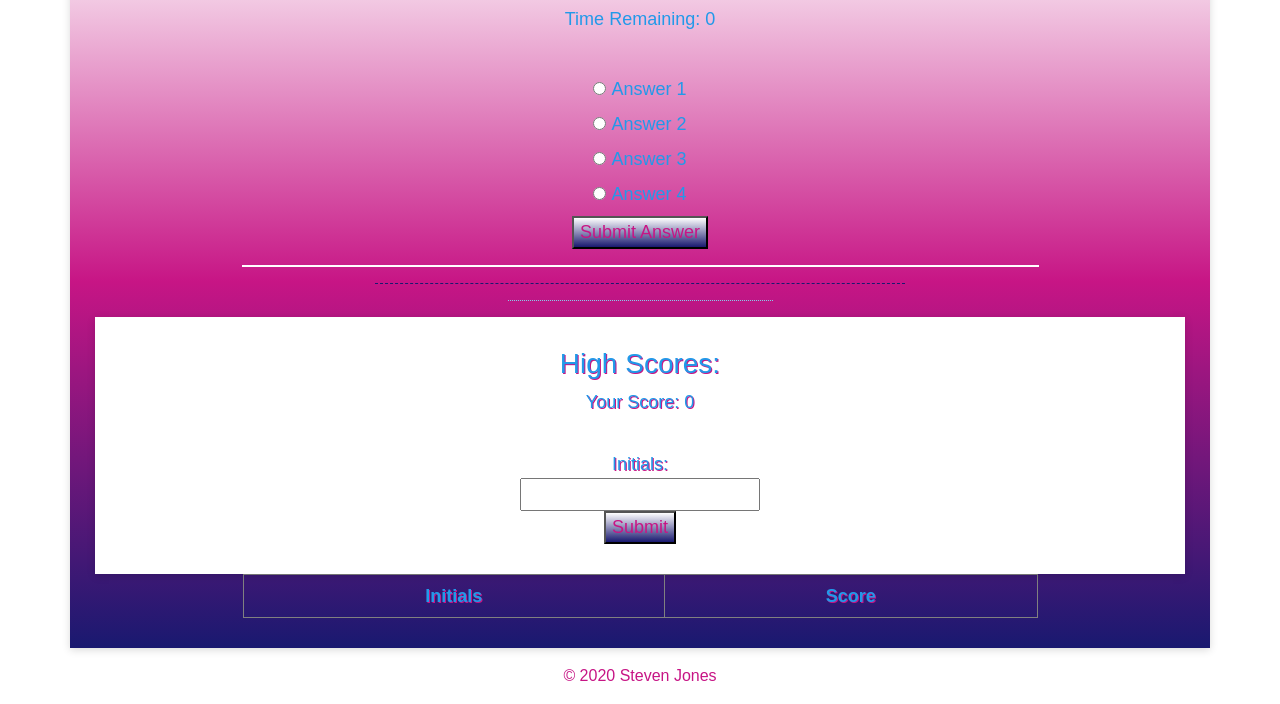
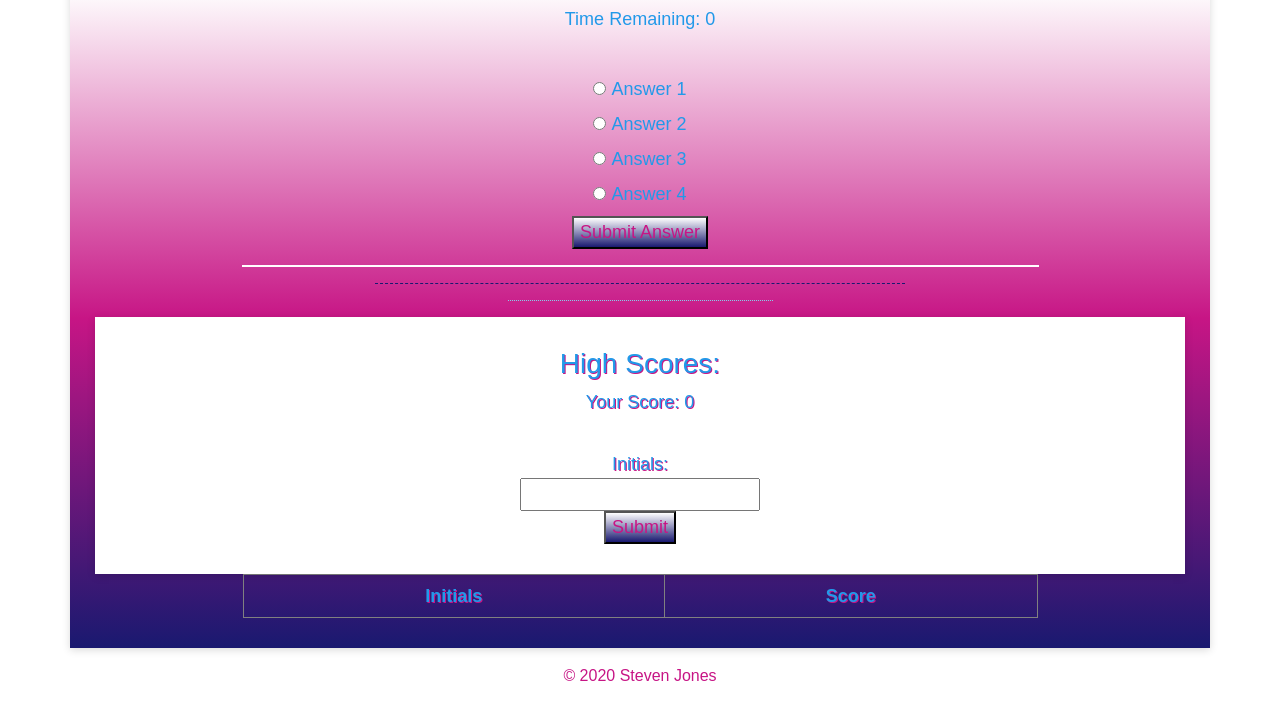
Before and after one commit to StevenSJones/codeQuizFourthEdition, a plain HTML site: page index.html in a window 1280 px wide. Shown: the part 326-1030 px from the top of the page. Drawn offline with nearby package versions, Linux system fonts and the light colour scheme.

```diff
--- a/style.css
+++ b/style.css
@@ -40,7 +40,7 @@ table {
 
 .whiteFusciaBlueGradient {
   color: rgb(34, 153, 233);
-  background: linear-gradient(white, #c71585, midnightblue);
+  background: linear-gradient(white 10%, #c71585, midnightblue);
   box-shadow: rgba(0, 0, 0, 0.15) 0px 2px 8px 0px;
   font-size: 18px;
   margin: 0 auto;
```
Also changed, not shown: 1 other file.
